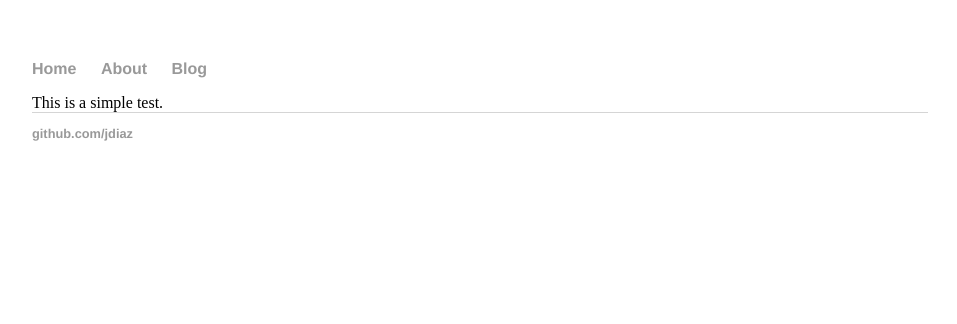
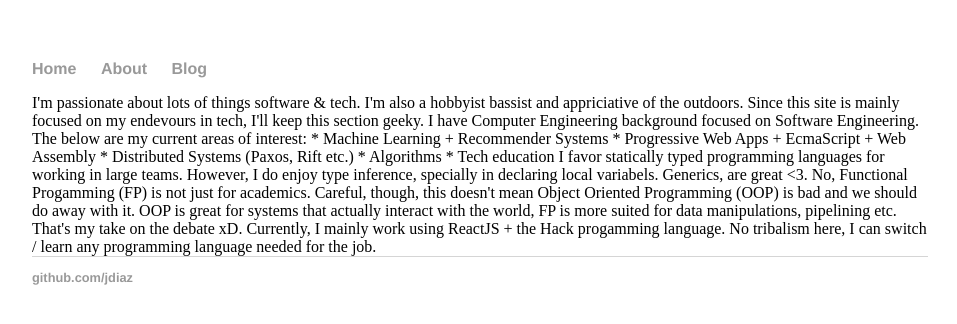
Before and after one commit to jdiaz/jdiaz.github.io, a Jekyll site: the page built from about/index.html, in a window 1280 px wide. Shown: the top 324 px of the page, without its empty margins (160-1117 px from the left). Built offline with Jekyll 4.4.1, drawn with Linux system fonts in a browser that asks for light colours.

Commit message:
Initial about me page

```diff
--- a/about/index.html
+++ b/about/index.html
@@ -3,4 +3,20 @@ layout: default
 title: About me
 ---
 
-This is a simple test.
+I'm passionate about lots of things software & tech. I'm also a hobbyist bassist and appriciative of the outdoors.
+Since this site is mainly focused on my endevours in tech, I'll keep this section geeky.
+
+I have Computer Engineering background focused on Software Engineering. The below are my current areas of interest:
+ * Machine Learning + Recommender Systems
+ * Progressive Web Apps + EcmaScript + Web Assembly
+ * Distributed Systems (Paxos, Rift etc.)
+ * Algorithms
+ * Tech education
+
+I favor statically typed programming languages for working in large teams. However, I do enjoy type inference, specially in declaring local variabels.
+Generics, are great <3. No, Functional Progamming (FP) is not just for academics. Careful, though, this doesn't mean Object Oriented Programming (OOP) is bad and we
+should do away with it. OOP is great for systems that actually interact with the world, FP is more suited for data manipulations, pipelining etc.
+That's my take on the debate xD.
+
+Currently, I mainly work using ReactJS + the Hack progamming language. No tribalism here, I can switch / learn
+any programming language needed for the job.
```
